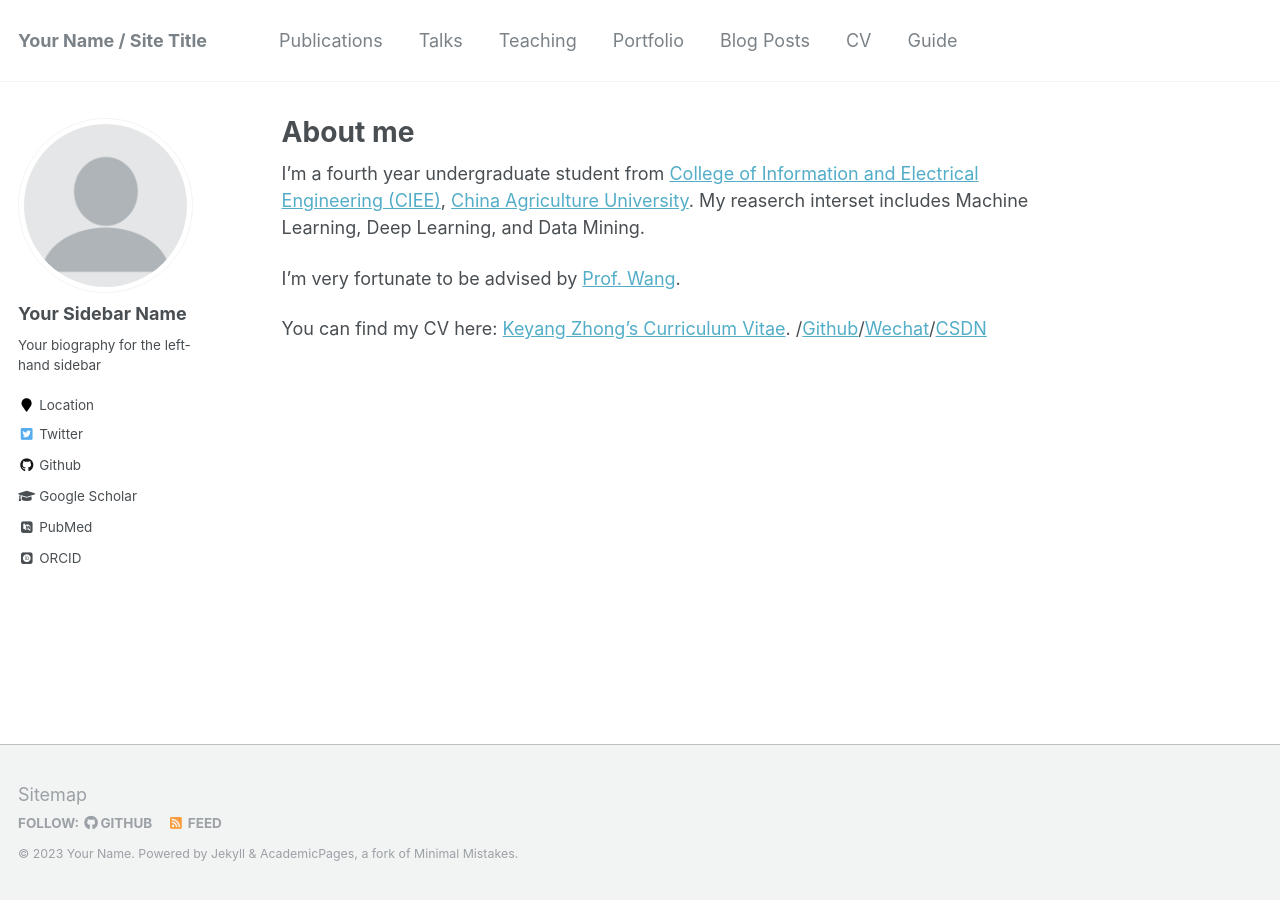
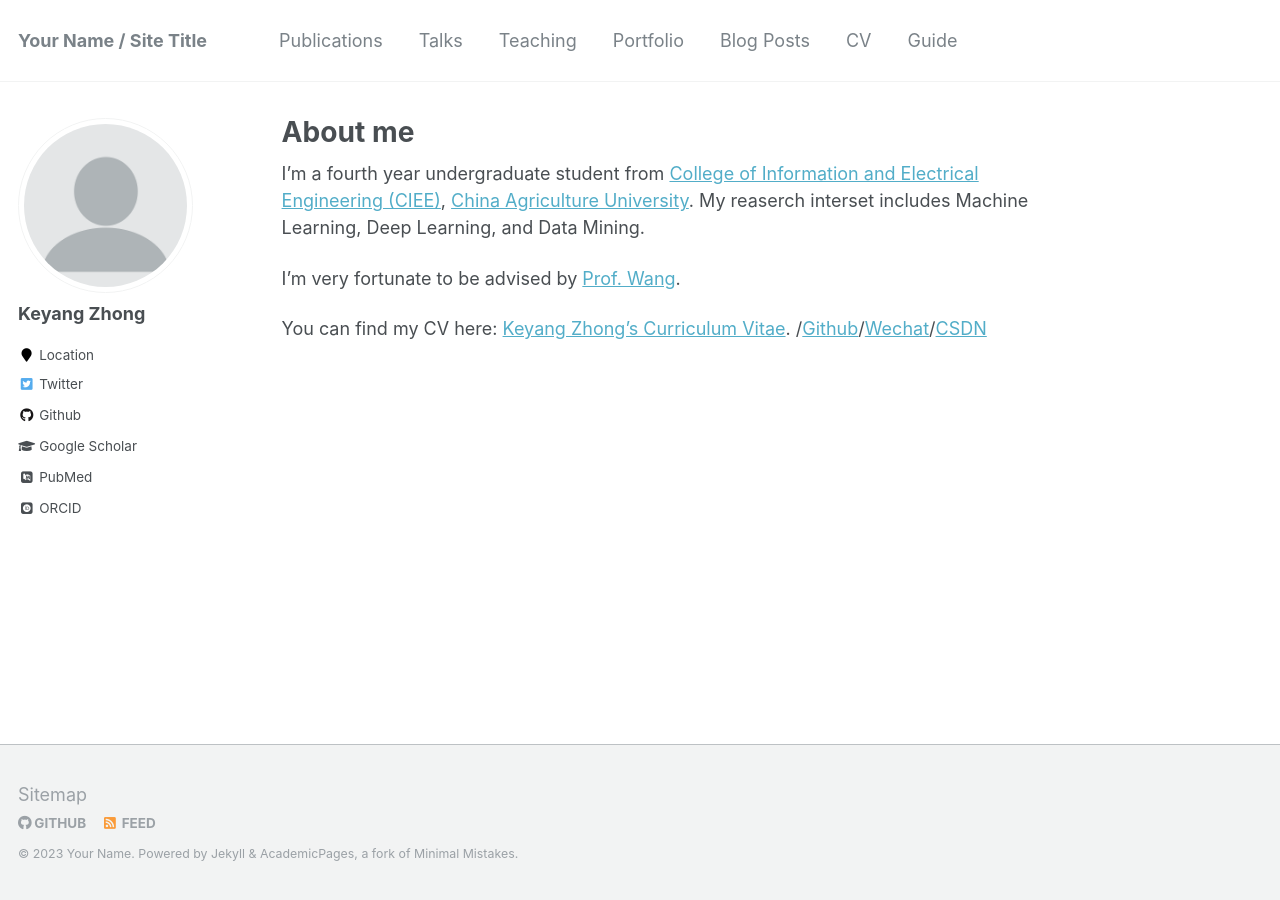
Before and after one commit to KeyangZhong/KeyangZhong.github.io, a Jekyll site: the page built from _pages/about.md, in a window 1280 px wide. Built offline with Jekyll 4.4.1, drawn with Linux system fonts in a browser that asks for light colours; some web fonts are replaced.

Commit message:
Update _config.yml

```diff
--- a/_config.yml
+++ b/_config.yml
@@ -6,12 +6,12 @@
 # `jekyll serve`. If you change this file, please restart the server process.
 
 # Site Settings
-locale                   : "en-US"
+locale                   : "cn-China"
 title                    : "Your Name / Site Title"
 title_separator          : "-"
 name                     : &name "Your Name"
 description              : &description "personal description"
-url                      : https://academicpages.github.io # the base hostname & protocol for your site e.g. "https://mmistakes.github.io"
+url                      : https://Zhongkeyang.github.io # the base hostname & protocol for your site e.g. "https://mmistakes.github.io"
 baseurl                  : "" # the subpath of your site, e.g. "/blog"
 repository               : "academicpages/academicpages.github.io"
 teaser                   :  # filename of teaser fallback teaser image placed in /images/, .e.g. "500x300.png"
@@ -80,9 +80,9 @@
 
 # Site Author
 author:
-  name             : "Your Sidebar Name"
+  name             : "Keyang Zhong"
   avatar           : "profile.png"
-  bio              : "Your biography for the left-hand sidebar"
+  bio              : " "
   location         : "Location"
   employer         :
   pubmed           : "https://www.ncbi.nlm.nih.gov/pubmed/?term=john+snow"
```
